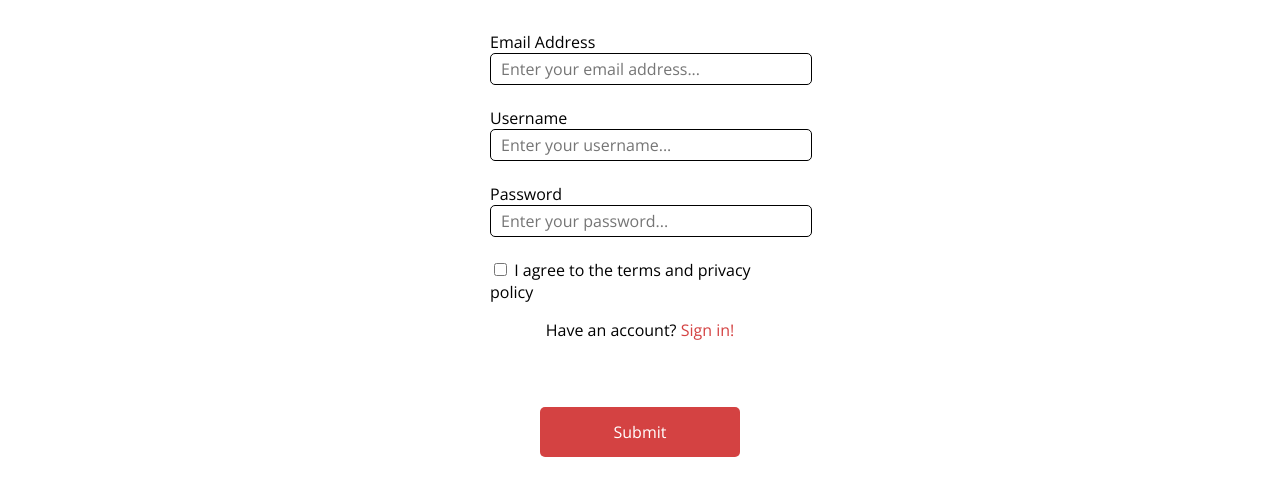
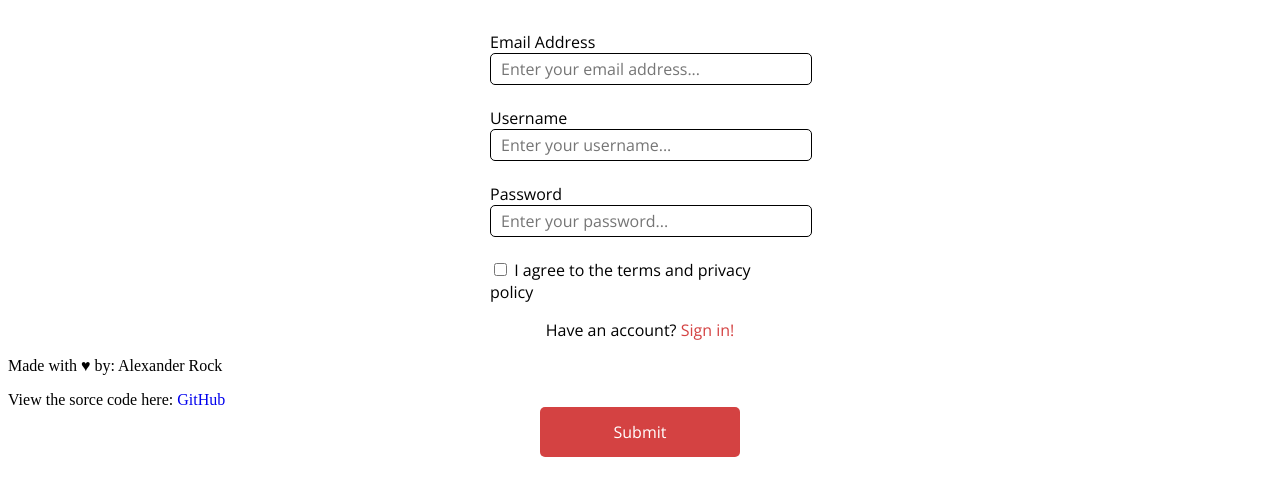
Before and after one commit to cnsprcy/Hostify, a plain HTML site: page hostify-sign-up.html in a window 1280 px wide. Shown: the part 221-716 px from the top of the page. Drawn offline with nearby package versions, Linux system fonts and the light colour scheme; a web font is replaced by a local one.

Commit message:
Update hostify-sign-up.html

```diff
--- a/hostify-sign-up.html
+++ b/hostify-sign-up.html
@@ -39,5 +39,9 @@
 		  		</form>
 		</section>
 	</main>
+	<footer>
+		<p>Made with &hearts; by: Alexander Rock</p>
+		<p>View the sorce code here: <a href="https://github.com/cnsprcy/Hostify">GitHub</a></p>
+    	</footer>
 </body>
 </html>
```
